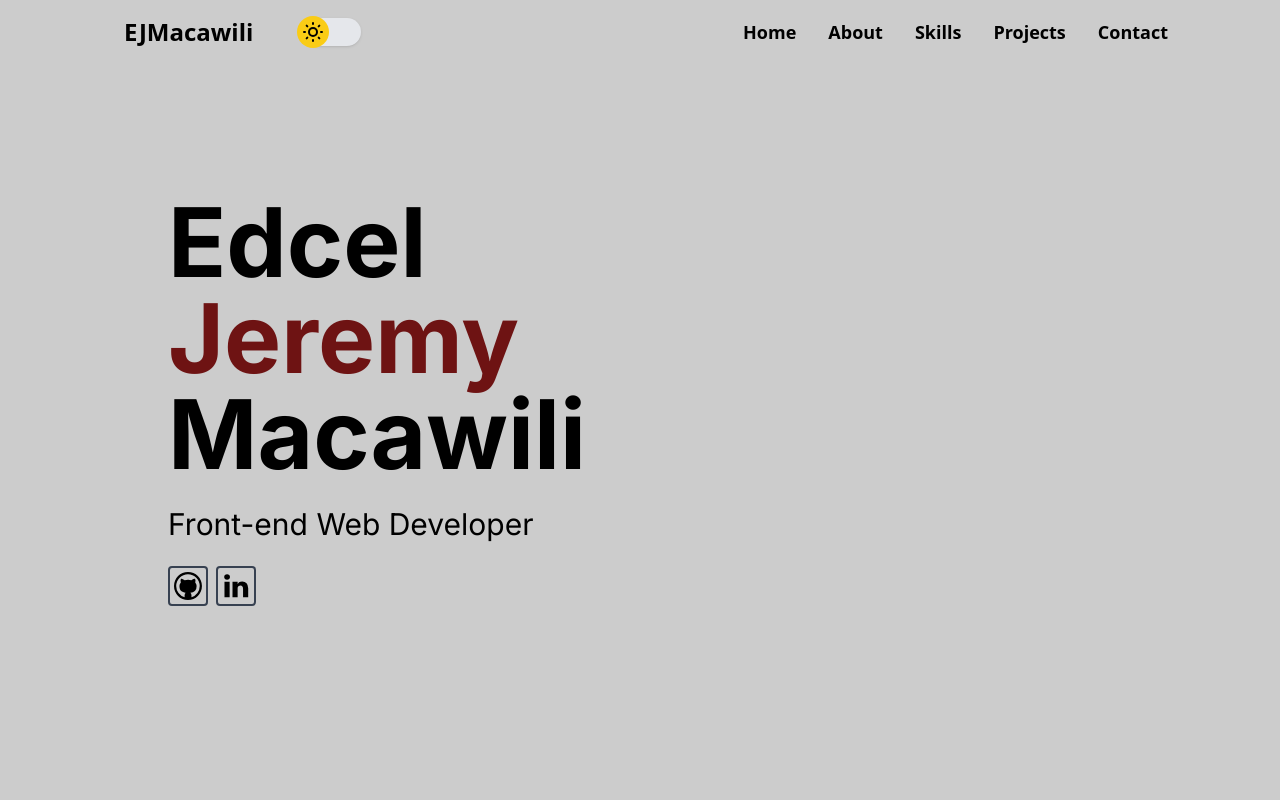
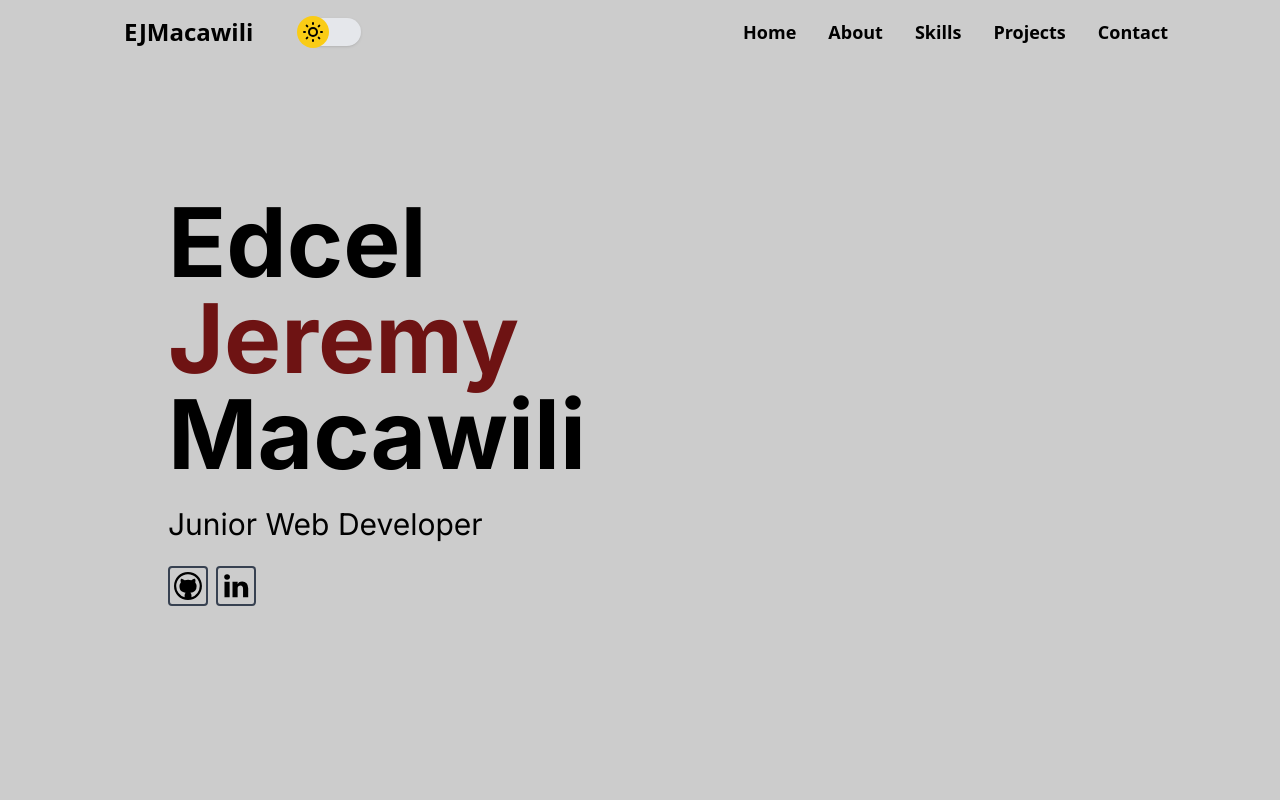
Before and after one commit to hrshmllw/harshie-portfolio, a Nuxt app: page / in a window 1280 px wide. Shown: the top 800 px of the page. Built offline with nearby package versions, Linux system fonts and the light colour scheme.

Commit message:
minor changes

```diff
--- a/components/Content/Contact.vue
+++ b/components/Content/Contact.vue
@@ -5,9 +5,7 @@
     >
       <div class="py-6 md:py-0 md:px-6 mt-14 lg:mt-10">
         <h1 class="text-4xl font-bold">Get in touch</h1>
-				<p class="pt-2 pb-4">
-					Fill in the form to start a conversation
-				</p>
+        <p class="pt-2 pb-4">Fill in the form to start a conversation</p>
         <div class="space-y-4">
           <p class="flex items-center">
             <svg
@@ -97,7 +95,6 @@
             type="email"
             class="block w-full rounded-md shadow-sm border-secondary dark:border-accent focus:outline-0 focus:ring-0 focus:border-secondary dark:focus:border-accent bg-accent dark:bg-secondary"
             required
-						:pattern="emailPattern"
             @blur="validateField('email')"
             :class="{ 'border-red-500': emailError }"
           />
--- a/components/Content/Intro.vue
+++ b/components/Content/Intro.vue
@@ -10,12 +10,8 @@
           Edcel
           <span class="text-primary">Jeremy</span> Macawili
         </h1>
-				<p class="mt-6 mb-8 text-3xl sm:mb-6">
-					Front-end Web Developer
-				</p>
-				<div
-					class="flex flex-wrap justify-center lg:justify-start gap-2"
-				>
+        <p class="mt-6 mb-8 text-3xl sm:mb-6">Junior Web Developer</p>
+        <div class="flex flex-wrap justify-center lg:justify-start gap-2">
           <a
             href="https://github.com/hrshmllw"
             target="_blank"
--- a/components/Content/Projects.vue
+++ b/components/Content/Projects.vue
@@ -1,10 +1,8 @@
 <template>
-	<section class="lg:h-max">
+  <section class="lg:h-max px-4">
     <!-- Other content here -->
     <div class="container p-8 mx-auto text-center dark:text-gray-200">
-			<h2 class="text-4xl font-bold sm:text-5xl mt-20 lg:mt-32">
-				Projects
-			</h2>
+      <h2 class="text-4xl font-bold sm:text-5xl mt-20 lg:mt-32">Projects</h2>
     </div>
 
     <!-- Iterating through projectItems using v-for -->
@@ -109,8 +107,7 @@ export default {
           description:
             "A video conference web application created for our thesis project, proposed as an alternative app for online classes. With facial recognition using the face_recognition Python library, eye-tracking via MediaPipe for JavaScript, and attendance-taking functionalities. The video conferencing function was implemented through Agora SDK.",
           languages: ["JavaScript", "Python"],
-					githubUrl:
-						"https://github.com/hrshmllw/video-conference-app",
+          githubUrl: "https://github.com/hrshmllw/video-conference-app",
           liveDemoUrl: "",
           videoDemoUrl: "",
         },
--- a/components/Navigation/Header.vue
+++ b/components/Navigation/Header.vue
@@ -13,7 +13,7 @@
       </div>
 
       <!-- Mobile toggle -->
-			<div class="md:hidden">
+      <div class="lg:hidden">
         <button @click="drawer">
           <svg
             class="h-8 w-8 fill-current text-black dark:text-gray-200"
@@ -30,7 +30,7 @@
       </div>
 
       <!-- Navbar -->
-			<div class="hidden md:block md:px-10 lg:px-24">
+      <div class="hidden lg:block md:px-12 lg:px-24">
         <ul
           class="flex space-x-8 text-lg font-semibold text-black dark:text-gray-200"
         >
@@ -149,8 +149,7 @@ export default {
       immediate: true,
       handler(isOpen) {
         if (process.client) {
-					if (isOpen)
-						document.body.style.setProperty("overflow", "hidden");
+          if (isOpen) document.body.style.setProperty("overflow", "hidden");
           else document.body.style.removeProperty("overflow");
         }
       },
```
Lines whose indentation alone changed are shown as unchanged.
